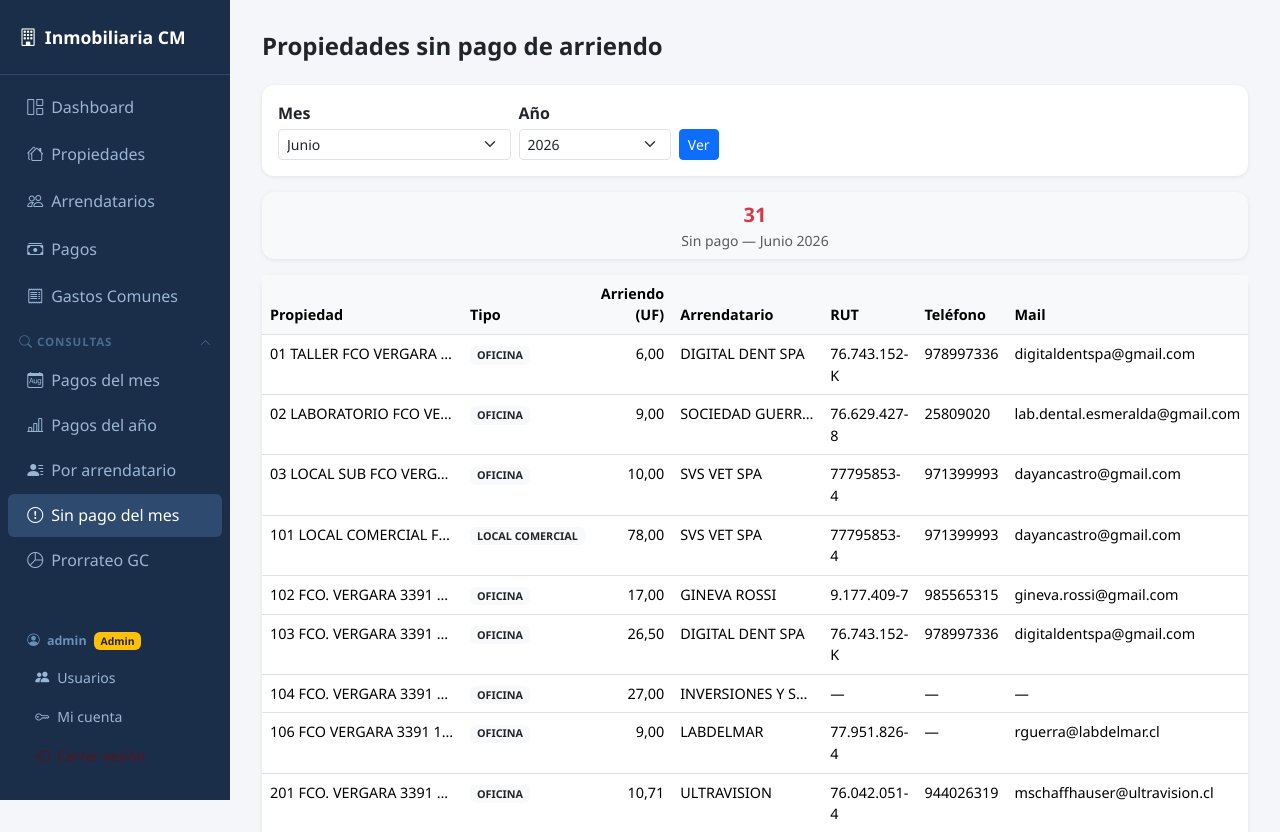
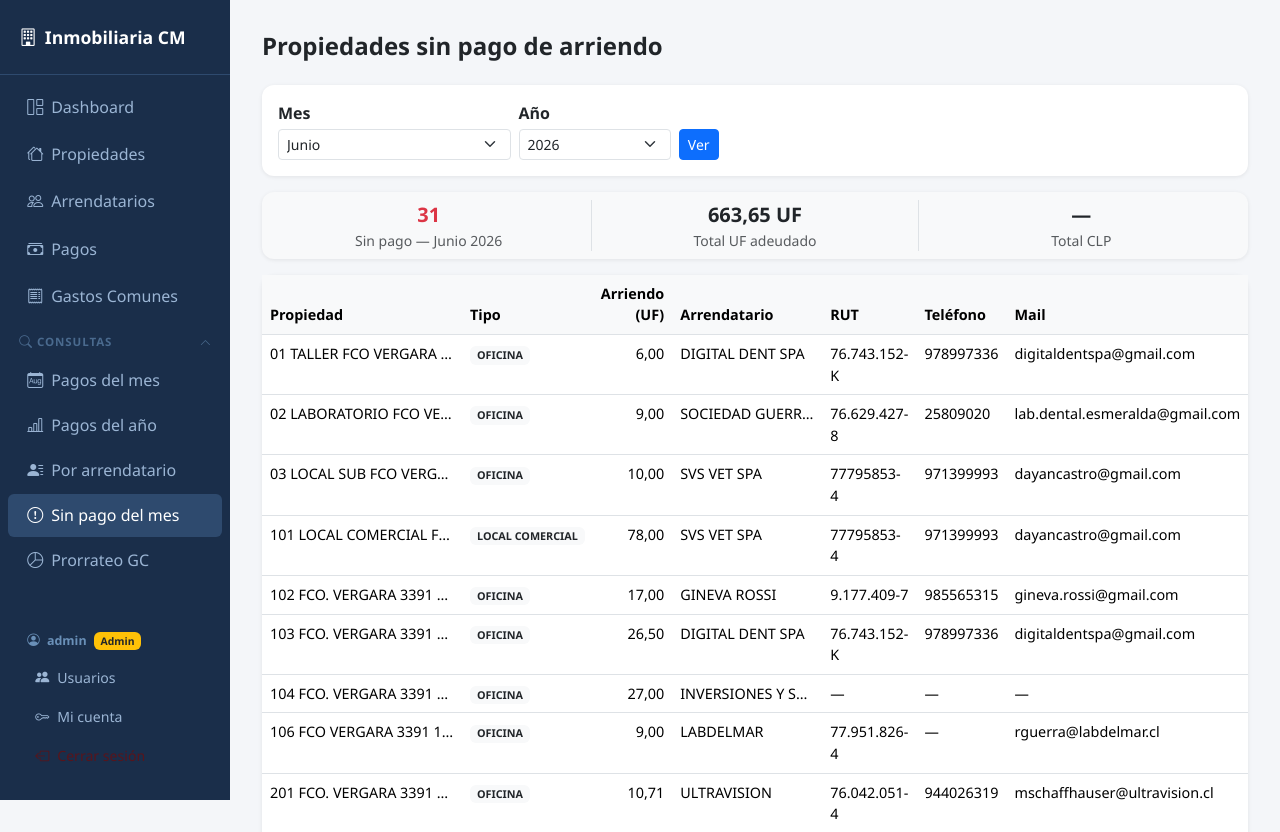
Before and after one commit to Miwoholding/Gestion_Arriendos, a Flask app: page /consultas/sin-pago-mes in a window 1280 px wide. Shown: the top 832 px of the page. Run offline with Flask 3, Linux system fonts and the light colour scheme; a user stored in the database is signed in; data comes from the database, SQL or seed files in the repository; data that the repository does not hold is empty.

Commit message:
Sin pago del mes: mostrar total UF y total CLP según UF del día

```diff
--- a/app.py
+++ b/app.py
@@ -2,6 +2,7 @@ import os
 import functools
 from datetime import date, datetime
 from pathlib import Path
+import urllib.request, json as _json
 from flask import Flask, render_template, request, redirect, url_for, flash, session, send_from_directory, abort
 from werkzeug.security import generate_password_hash, check_password_hash
 from werkzeug.utils import secure_filename
@@ -152,6 +153,17 @@ app.jinja_env.filters["cl_fecha"]       = _fmt_fecha
 app.jinja_env.filters["cl_fecha_input"] = _fmt_fecha_input
 
 # ── Helpers ────────────────────────────────────────────────────────────────────
+def _get_uf_dia(fecha: date | None = None) -> float | None:
+    """Valor UF para una fecha dada (o hoy) desde mindicador.cl. Retorna None si falla."""
+    try:
+        d = fecha or date.today()
+        url = f"https://mindicador.cl/api/uf/{d.day:02d}-{d.month:02d}-{d.year}"
+        with urllib.request.urlopen(url, timeout=4) as r:
+            data = _json.loads(r.read())
+        return float(data["serie"][0]["valor"])
+    except Exception:
+        return None
+
 def _str(v): return v.strip() if v and v.strip() else None
 def _float(v):
     try: return float(v) if v else None
@@ -733,9 +745,13 @@ def consulta_sin_pago_mes():
                 "telefono":     arr.telefono,
                 "mail":         arr.mail,
             })
+        total_uf = sum(r["valor_uf"] or 0 for r in result)
+        uf_hoy   = _get_uf_dia() if result else None
+        total_clp = round(total_uf * uf_hoy) if (uf_hoy and total_uf) else None
     return render_template("consulta_sin_pago_mes.html",
                            propiedades=result, meses=MESES, años=años,
-                           mes=mes, año=año)
+                           mes=mes, año=año,
+                           total_uf=total_uf, uf_hoy=uf_hoy, total_clp=total_clp)
 
 
 # ── Gastos Comunes ────────────────────────────────────────────────────────────
--- a/templates/consulta_sin_pago_mes.html
+++ b/templates/consulta_sin_pago_mes.html
@@ -31,10 +31,20 @@
 
 {% if propiedades %}
 <div class="card p-2 mb-3 bg-light border-0">
-  <div class="row text-center">
+  <div class="row text-center g-2">
     <div class="col">
       <div class="fw-bold text-danger fs-5">{{ propiedades|length }}</div>
       <div class="text-muted small">Sin pago — {{ meses[mes] }} {{ año }}</div>
+    </div>
+    <div class="col border-start">
+      <div class="fw-bold fs-5">{{ total_uf|cl_uf(2) if total_uf else "—" }} UF</div>
+      <div class="text-muted small">Total UF adeudado</div>
+    </div>
+    <div class="col border-start">
+      <div class="fw-bold fs-5">{{ total_clp|cl_pesos if total_clp else "—" }}</div>
+      <div class="text-muted small">
+        Total CLP{% if uf_hoy %} <span class="fw-normal">(UF {{ uf_hoy|cl_uf(2) }} hoy)</span>{% endif %}
+      </div>
     </div>
   </div>
 </div>
```
